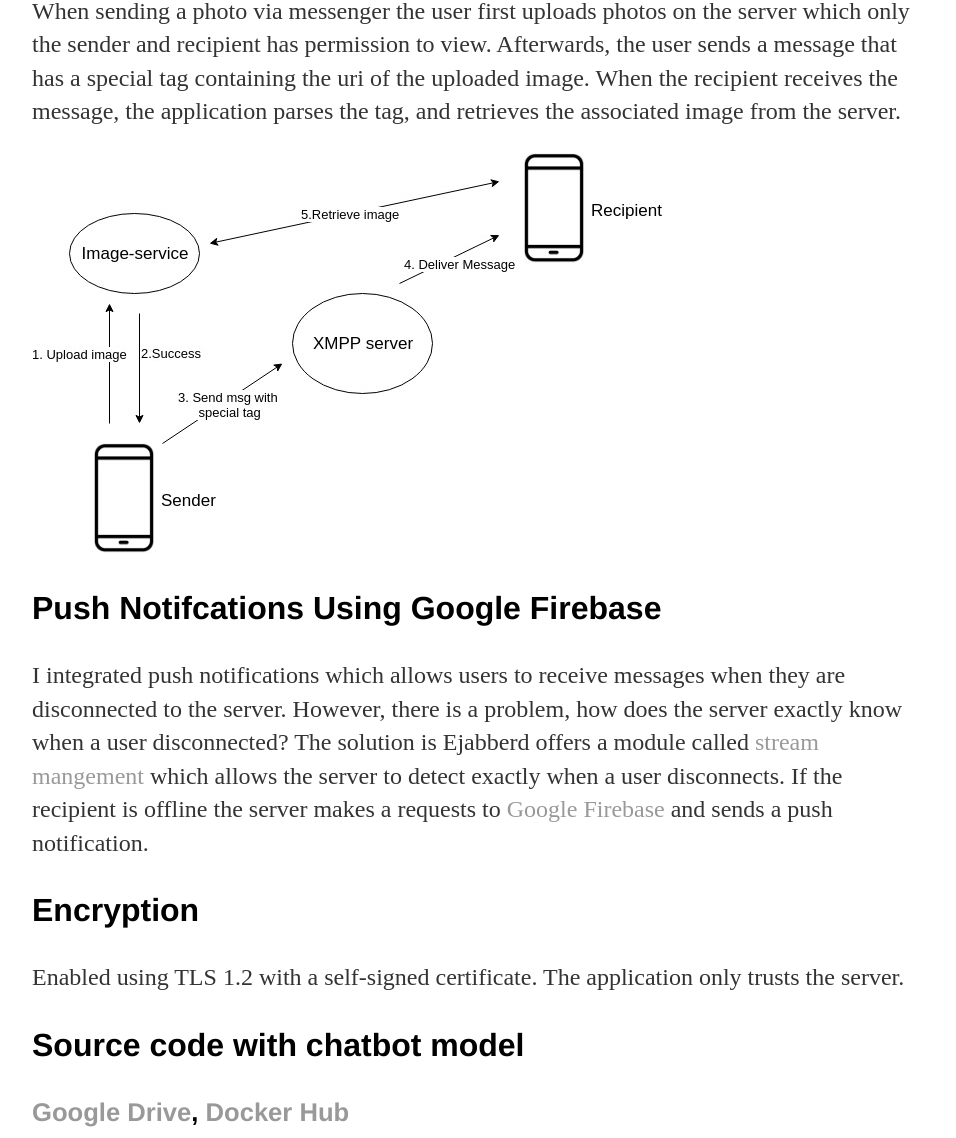
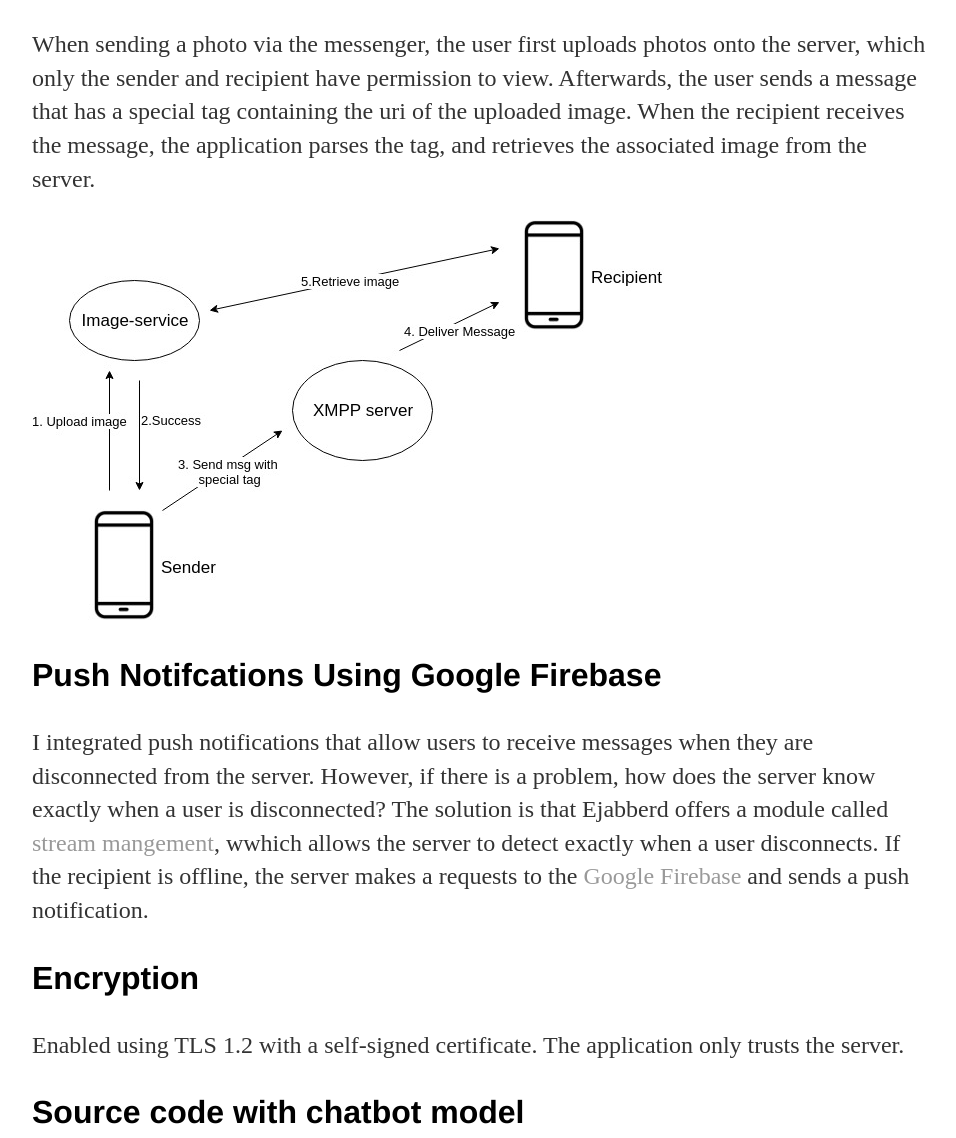
Before and after one commit to jcho7022/jcho7022.github.io, a Jekyll site: the page built from projects/chatbot/index.html, in a window 1280 px wide and 1400 px high, scrolled down 5839 px. Shown: the part 262-1400 px from the top of the window, without its empty margins (160-1116 px from the left). Built offline with Jekyll 4.4.1, drawn with Linux system fonts in a browser that asks for light colours; some of the changed text lies outside the part shown.

Commit message:
Update index.html

```diff
--- a/projects/chatbot/index.html
+++ b/projects/chatbot/index.html
@@ -41,32 +40,36 @@
 Upon connecting to the server the client application pulls the user's dialog list and uses it to sync messages with the server.</p>
 <img src="archive_message_diagram.jpg" alt="archive message diagram">
 <h4>Client</h4>
-<p>I built an application such that when a client connects to the server the application pulls archive messages and cache it on their device.
-When a user accesses the dialog activity the cached dialog list which is pulled earlier is displayed.
-When the user accesses the message activity the application queries the server for archive messages and caches the retrieved messaged on their device.
-If messages of a conversation is already stored on the device the stored messages are displayed without requesting to the server.
-As a result, the load time decreases and less load is put onto the server.</p>
+<p>I built an application wherein when a client connects to the server, the application pulls archived messages and caches
+ them on their device. When a user accesses the dialog activity, the cached dialog list (which was pulled earlier),
+ is displayed. When the user accesses the message activity, the application queries the server for archived messages
+ and caches the retrieved messages on their device. If messages in a conversation are already stored on the device,
+ the stored messages are displayed without requesting to the server. As a result, the load time decreases, and less
+ load is put onto the server.</p>
 
 
 <h3>Message Carbons</h3>
 <iframe width="1000" height="680" src="https://www.youtube.com/embed/7ycihtTGqsM" frameborder="0" allow="accelerometer; autoplay; encrypted-media; gyroscope; picture-in-picture" allowfullscreen></iframe>
-<p>Real time message syncing between devices logged in with the same user id. Enabled using Ejabberd's  <a href="https://xmpp.org/extensions/xep-0280.html">"Message Carbons"</a> module server and the Smack libary on the application.</p>
+<p>Message carbons allow real time message syncing between devices logged in with the same user id.
+ This is enabled using Ejabberd's  <a href="https://xmpp.org/extensions/xep-0280.html">"Message Carbons"</a> module server and the Smack library on the application.</p>
 
 <h3>Sending Images, User profile</h3>
 <iframe  width="1000" height="680" src="https://www.youtube.com/embed/dOUVLUR15P0" frameborder="0" allow="accelerometer; autoplay; encrypted-media; gyroscope; picture-in-picture" allowfullscreen></iframe>
-<p>When sending a photo via messenger the user first uploads photos
-on the server which only the sender and recipient has permission to view.
- Afterwards, the user sends a message that has a special tag containing the uri of the uploaded image.
- When the recipient receives the message, the application parses the tag, and retrieves the associated image from the server.</p>
+<p>When sending a photo via the messenger, the user first uploads photos onto the server,
+ which only the sender and recipient have permission to view. Afterwards, the user sends a message
+ that has a special tag containing the uri of the uploaded image. When the recipient receives the message,
+ the application parses the tag, and retrieves the associated image from the server.
+</p>
 <img src="image_message_diagram.jpg" alt="image_message_diagram">
 
 <h3>Push Notifcations Using Google Firebase</h3>
-<p>I integrated push notifications which allows users to receive messages when they are disconnected to the server.
- However, there is a problem, how does the server exactly know when a user disconnected?
- The solution is Ejabberd offers a module called <a href="https://xmpp.org/extensions/xep-0198.html">stream mangement</a>
- which allows the server to detect exactly when a user disconnects.
- If the recipient is offline the server makes a
- requests to <a href="https://firebase.google.com/products/cloud-messaging/">Google Firebase</a> and sends a push notification.</p>
+<p>I integrated push notifications that allow users to receive messages when they are disconnected
+ from the server. However, if there is a problem, how does the server know exactly when a user
+ is disconnected? The solution is that Ejabberd offers a module called
+ <a href="https://xmpp.org/extensions/xep-0198.html">stream mangement</a>,
+ wwhich allows the server to detect exactly when a user disconnects.
+ If the recipient is offline, the server makes a requests
+ to the <a href="https://firebase.google.com/products/cloud-messaging/">Google Firebase</a> and sends a push notification.</p>
 
 
 <h3>Encryption</h3>
```
Also changed, not shown: other parts of projects/chatbot/index.html (+5 -6 lines).
